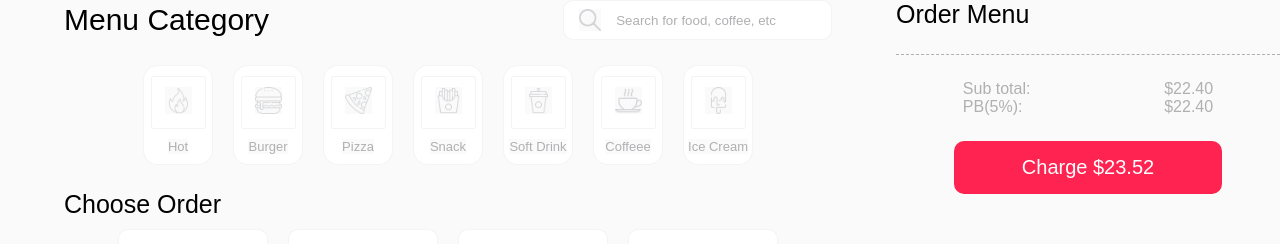
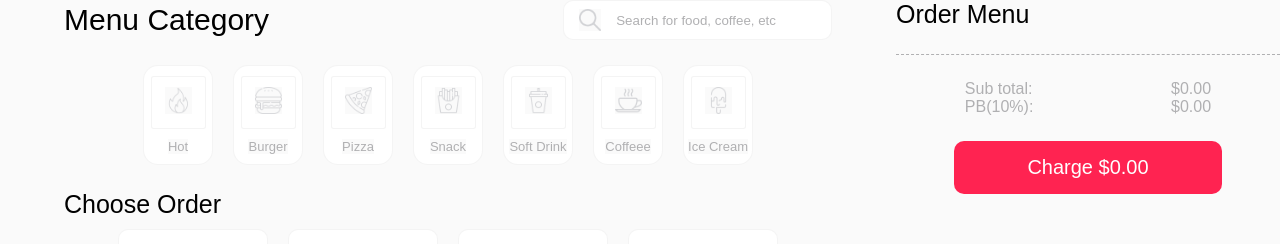
Before and after one commit to pipe2442/bsplit, a React (Create React App) app in the folder bill-split-dribble/: page / in a window 1280 px wide. Shown: the top 244 px of the page. Built offline with nearby package versions, Linux system fonts and the light colour scheme; grey boxes are pictures that could not be loaded; a web font is replaced by a local one.

Commit message:
Add functionality for total and tax buttons to display dinamic values depending on user order selection

```diff
--- a/bill-split-dribble/src/App.js
+++ b/bill-split-dribble/src/App.js
@@ -8,10 +8,11 @@ import {menu} from './components/mockup'
 function App () {
   const [order, setOrder] = useState([])
 
-  const handleMenuChange = (newDish, add = true) => {
+  const handleMenuChange = (newDish, idx, add = true) => {
     let newArr = order.filter(element => element  !== newDish)
     add ? newDish.quantity += 1  : newDish.quantity -= 1
-    setOrder([...newArr, newDish])
+    newArr.splice( idx, 0, newDish );
+    setOrder([...newArr])
   }
 
   return (
--- a/bill-split-dribble/src/components/Bill/index.js
+++ b/bill-split-dribble/src/components/Bill/index.js
@@ -1,8 +1,13 @@
 import React from 'react'
 import './styles.scss'
 import Billcard from '../Billcard'
+import { addValues, findTax, finalSum, usersPercentage } from '../../logic/logic.js'
 
 function Bill({ food, handleMenuChange }) {
+  const total = addValues(food)
+  const tip = 10
+  const tax = findTax(tip, total)
+  const final = finalSum(total, tax)
     return (
         <>
           <div className='bill'>
@@ -12,9 +17,9 @@ function Bill({ food, handleMenuChange }) {
 
             <div className="bill__menu">
               {
-                food.map(dish => (
+                food.map((dish, idx) => (
                   dish.quantity > 0 &&
-                  <Billcard dish={dish} handleMenuChange={handleMenuChange} />
+                  <Billcard dish={dish} handleMenuChange={handleMenuChange} idx={idx} />
                 ))
               }
             </div>
@@ -22,15 +27,15 @@ function Bill({ food, handleMenuChange }) {
             <div className="bill__results">
               <div className="results__name">
                 <p>Sub total:</p>
-                <p>PB(5%):</p>
+                <p>PB({tip}%):</p>
               </div>
               <div className="results__amount">
-                <p>$22.40</p>
-                <p>$22.40</p>
+                <p>${total}</p>
+                <p>${tax}</p>
               </div>
             </div>
 
-            <button className='bill__submit' > Charge $23.52</button>
+            <button className='bill__submit' > Charge ${final}</button>
           </div>
         </>
     )
--- a/bill-split-dribble/src/components/Billcard/index.js
+++ b/bill-split-dribble/src/components/Billcard/index.js
@@ -1,7 +1,7 @@
 import React from 'react'
 import './styles.scss'
 
-function Billcard({ dish, handleMenuChange }) {
+function Billcard({ dish, idx, handleMenuChange }) {
   const total = 0
   const { img, name, price, quantity } = dish
     return (
@@ -12,9 +12,9 @@ function Billcard({ dish, handleMenuChange }) {
             <p className='info__price'>{price}</p>
           </div>
           <div className="billcard__quantity">
-            <button onClick={() => handleMenuChange(dish, false)} className='quantity__icon'>-</button>
+            <button onClick={() => handleMenuChange(dish, idx, false)} className='quantity__icon'>-</button>
             <p>x{quantity}</p>
-            <button onClick={() => handleMenuChange(dish)} className='quantity__icon'>+</button>
+            <button onClick={() => handleMenuChange(dish, idx)} className='quantity__icon'>+</button>
           </div>
           <p className="billcard__total">{total}</p>
         </div>
--- a/bill-split-dribble/src/components/Menu/index.js
+++ b/bill-split-dribble/src/components/Menu/index.js
@@ -10,7 +10,7 @@ function Menu({ menu, handleMenuChange }) {
       </h4>
       <section className="menu">
         {menu.map((dish, idx) => (
-          <button className="menu__element" onClick={() => handleMenuChange(dish)}>
+          <button className="menu__element" onClick={() => handleMenuChange(dish, idx)}>
             <Foodcard dish={dish} />
           </button>
         ))}
--- /dev/null
+++ b/bill-split-dribble/src/logic/logic.js
@@ -0,0 +1,27 @@
+export const deleteItem = (menu, index) => {
+    menu.splice(index, 1)
+    return menu
+  }
+
+  export const addValues = (bill) => {
+    return bill.map((a) => (a.price * a.quantity)).reduce((a, b) => a + b, 0).toFixed(2)
+  }
+
+  export const findTax = (tip, total) => (total * tip / 100).toFixed(2)
+
+  export const equalDivision = (total, tax, bill) => ((total + tax) / bill.users.length).toFixed()
+
+  export const usersPercentage = (users) => {
+    let objects = [];
+    for (var x = 0; x < users.length; x++) {
+      let obj = {
+        [users[x]]: '',
+        name: users[x],
+        percentage: 0
+      }
+      objects.push(obj);
+    }
+    return objects
+  }
+
+  export const finalSum = (total, tax) => (Number(total) + Number(tax)).toFixed(2)
```
